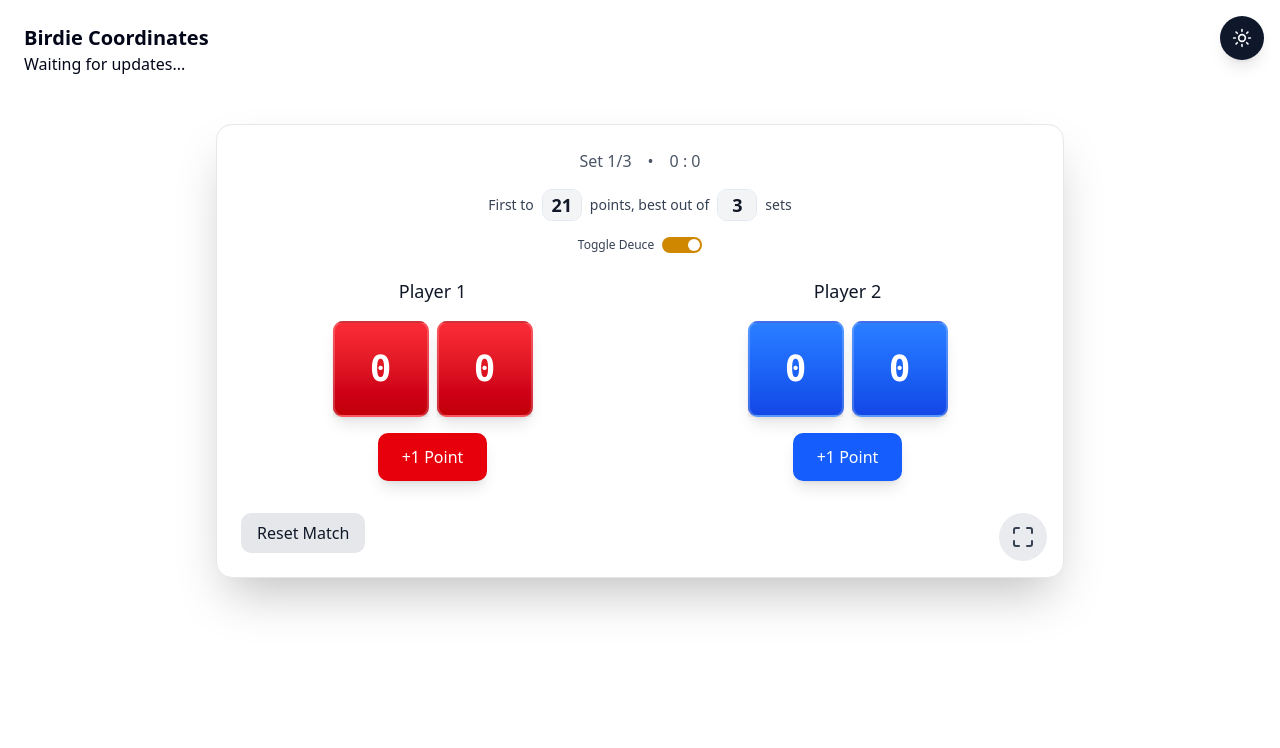
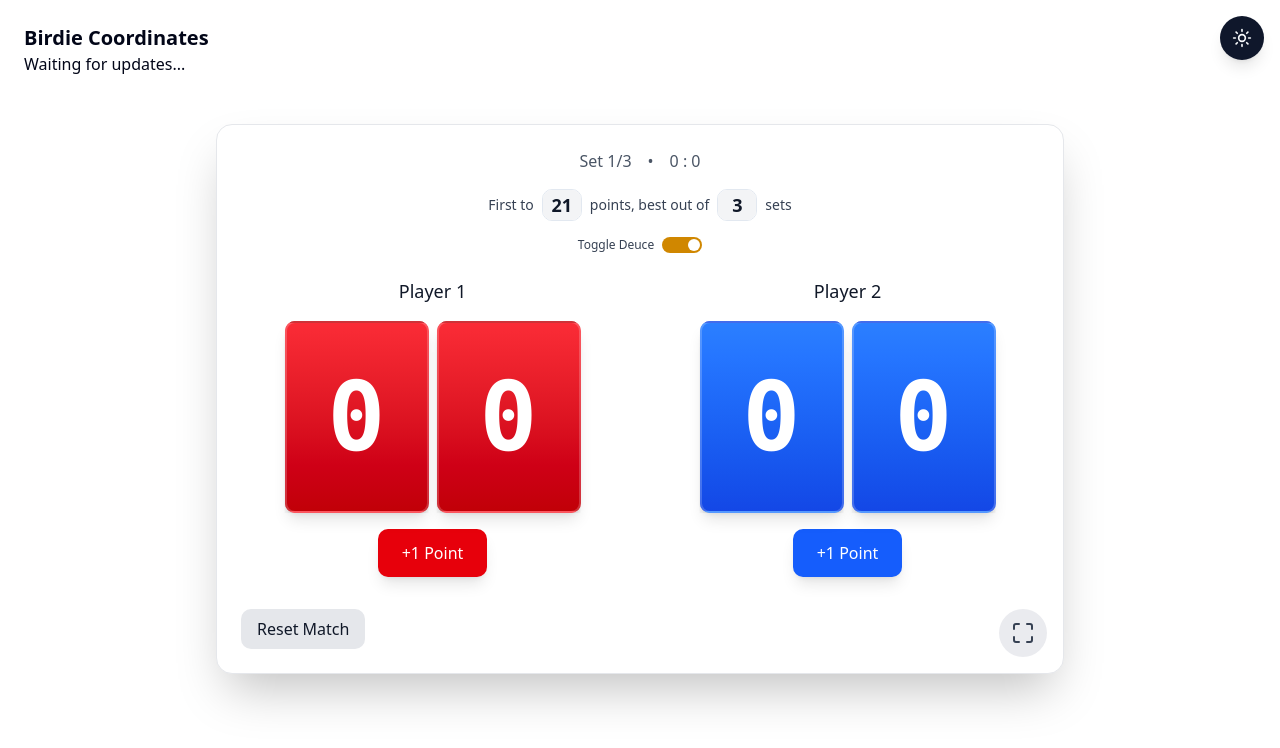
Before and after one commit to PenguinPush/ignitionhacks-v6, a Next.js app in the folder frontend/: page / in a window 1280 px wide. Shown: the top 748 px of the page. Built offline with nearby package versions, Linux system fonts and the light colour scheme; no server answers.

Commit message:
Update scoreboard2.jsx

```diff
--- a/frontend/src/components/scoreboard2.jsx
+++ b/frontend/src/components/scoreboard2.jsx
@@ -42,7 +42,7 @@ export default function BadmintonScoreboard() {
         }
     };
 
-    const flapSize = isFullscreen ? "w-48 h-48 text-8xl" : "w-24 h-24 text-4xl";
+    const flapSize = isFullscreen ? "w-60 h-80 text-9xl" : "w-36 h-48 text-8xl";
 
     const checkGameWinner = (p1, p2) => {
         if (useDeuce) {
@@ -152,7 +152,7 @@ export default function BadmintonScoreboard() {
                 const isFlipping = flipState && flipState[idx] === true;
                 const prevDigit = prevDigits[idx];
 
-                return (<div key={idx} className={`relative ${flapSize}`} style={{perspective: '500px'}}>
+                return (<div key={idx} className={`relative ${flapSize}`} style={{perspective: '400px'}}>
 
                     <div
                         className={`backface-visible absolute w-full h-full rounded-lg ${color} text-white font-mono font-extrabold flex items-center justify-center transition-transform duration-300 ease-in-out shadow-lg border-2 border-white/20`}
```
